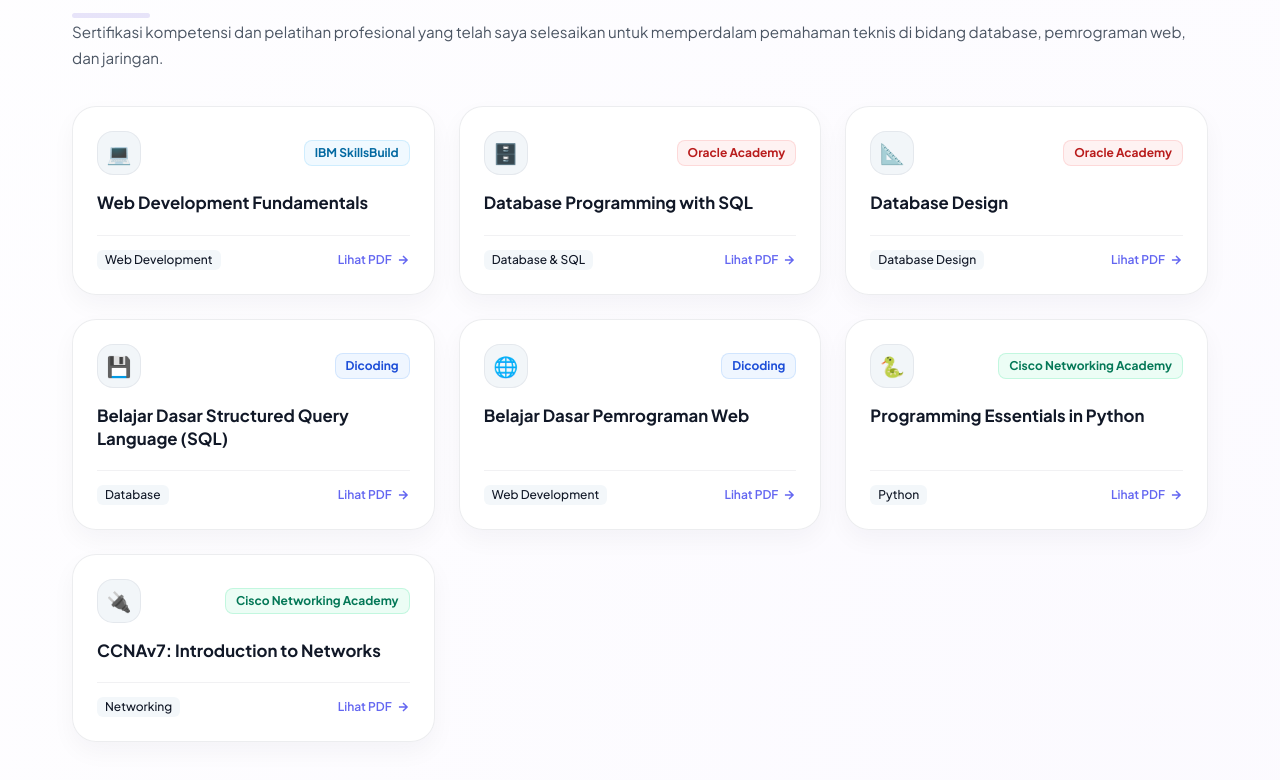
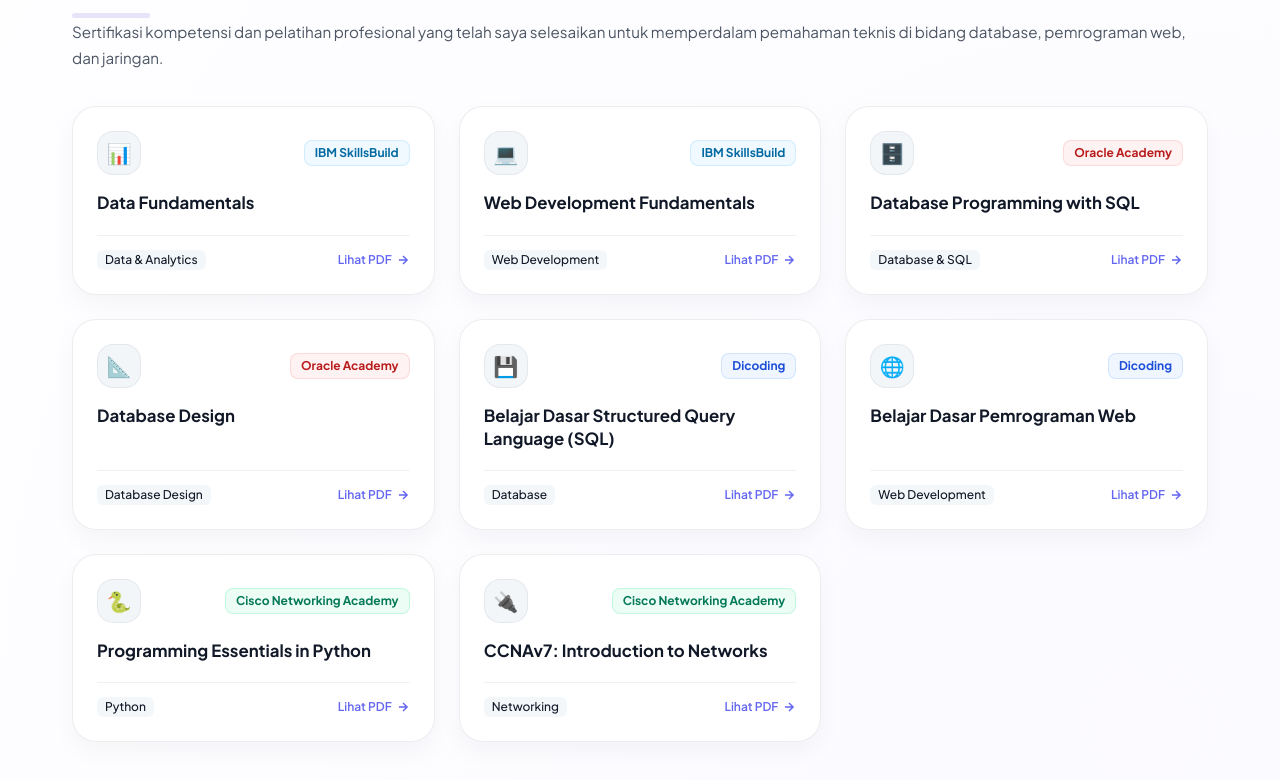
Before and after one commit to alyaanandap19/alyaporto, a React (Vite) app: page / in a window 1280 px wide. Shown: the part 5476-6256 px from the top of the page. Built offline with nearby package versions, Linux system fonts and the light colour scheme; the HTML template or start-up script is replaced by a standard one.

Commit message:
update sertifikat

```diff
--- a/src/data/certifications.js
+++ b/src/data/certifications.js
@@ -1,4 +1,13 @@
 export const certifications = [
+  {
+    id: 8,
+    title: 'Data Fundamentals',
+    issuer: 'IBM SkillsBuild',
+    category: 'Data & Analytics',
+    icon: '📊',
+    issuerTone: 'bg-sky-50 text-sky-700 border-sky-200/60',
+    fileUrl: '/certificates/ibm-data-fundamentals.pdf'
+  },
   {
     id: 7,
     title: 'Web Development Fundamentals',
```
Also changed, not shown: 1 other file (tests, documents, lock files or other folders).
